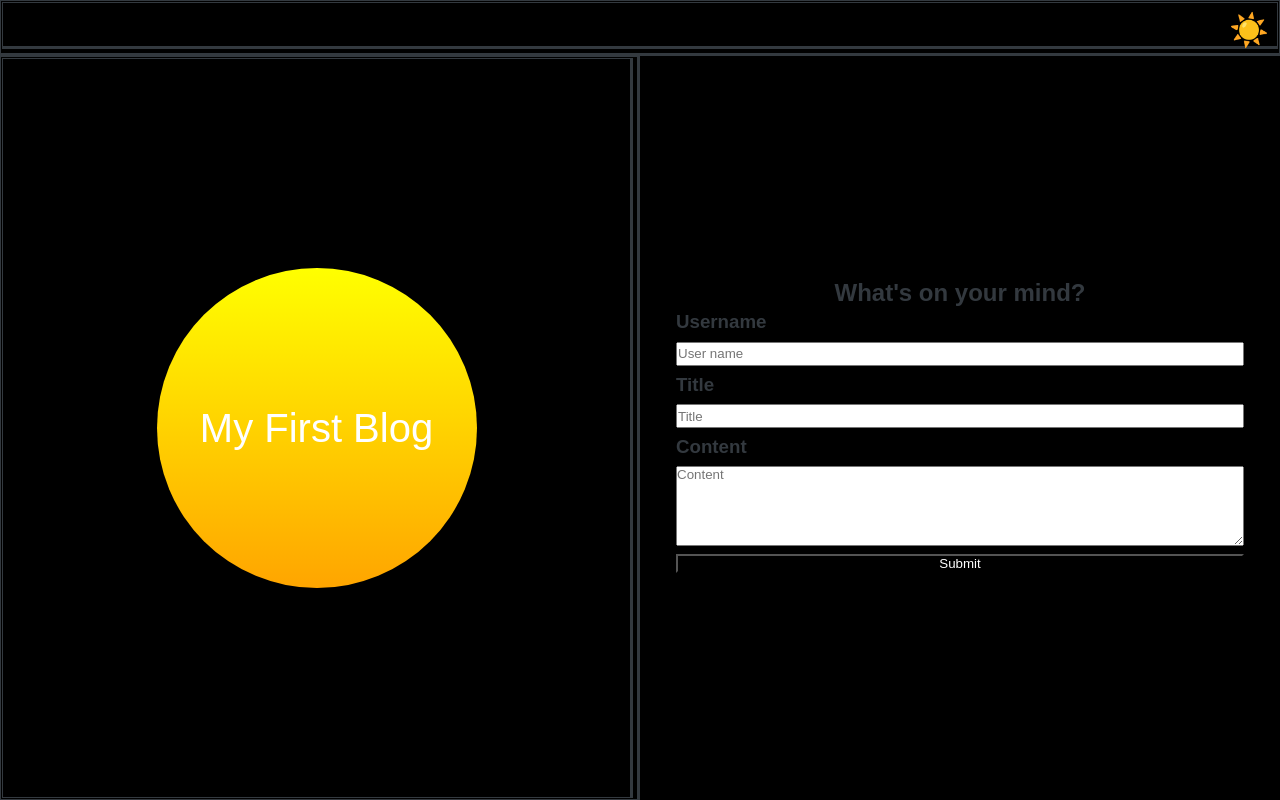
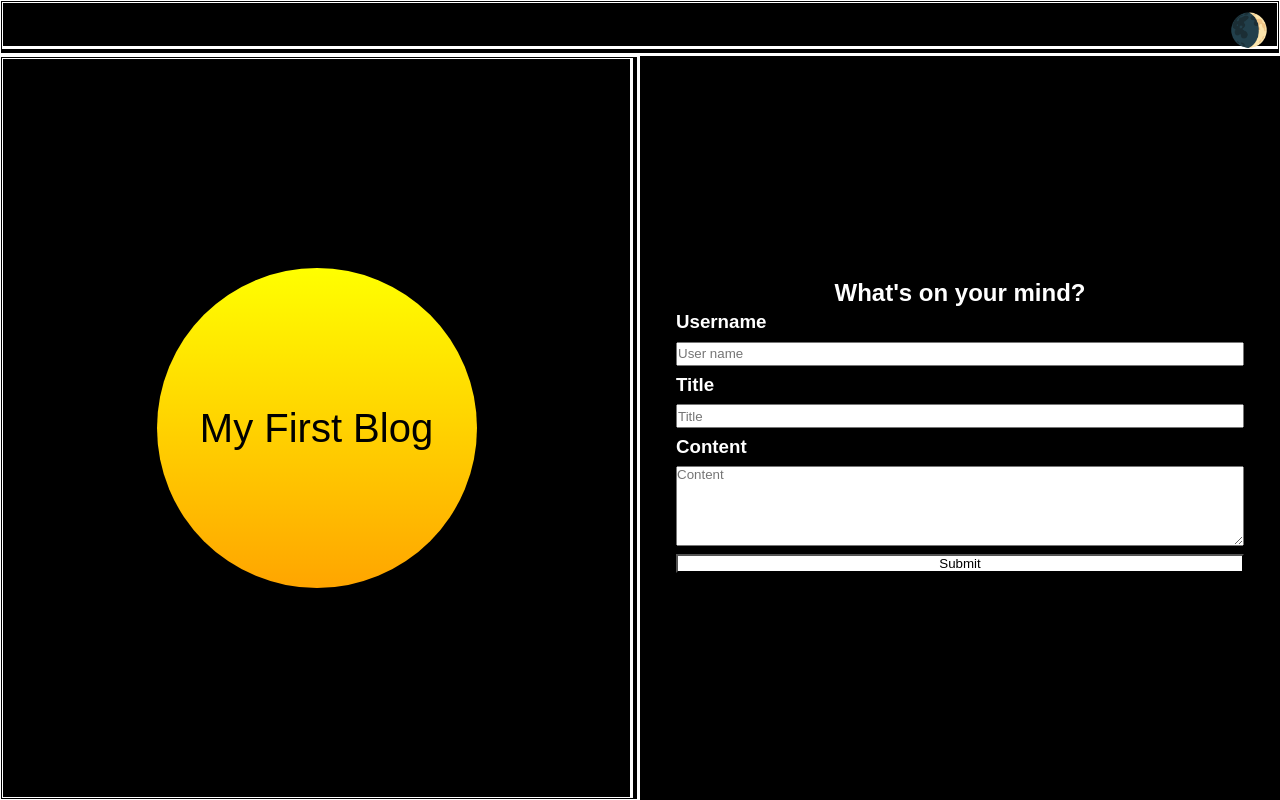
Before and after one commit to jonghoBae0218/Blog_Jongho_Bae, a plain HTML site: page index.html in a window 1280 px wide. Both pictures are taken after a click on the element "☀️". Drawn offline with Linux system fonts and the light colour scheme.

Commit message:
fully implemented darkmode

```diff
--- a/Assets/css/blog.css
+++ b/Assets/css/blog.css
@@ -1,5 +1,6 @@
 
-header{
+/* light mode */
+.light header{
     display: flex;
     justify-content: space-between;
     border-bottom: 7px double black;
@@ -8,8 +9,7 @@ header{
 }
 
 
-
-footer{
+.light footer{
     /* position:fixed; */
     bottom: 0;
     right: 0;
@@ -19,16 +19,20 @@ footer{
     border-style: double;
 }
 
-footer h2{
+.light footer h2{
     text-align: center;
 }
 
-header > div{
+.light header > div{
     display: flex;
 }
 
-/* Light mode */
-.box{
+.light #submission-body{
+    min-height: 82vh;
+
+}
+
+.light .box{
     border: 1px solid black;
 
     margin: 6px;
@@ -40,34 +44,148 @@ header > div{
     /* background-color: blue; */
 
 }
-.box > h2{
+.light .box > h2{
     border-bottom: 1px solid black;
     margin: 2px;
 }
 
-.box > p{
+.light a{
+    text-decoration: none;
+
+}
+
+.light .box > p{
     /* border-bottom: 1px solid black; */
     padding-top: 8px;
     padding-bottom: 8px;
 }
 
-.box > h3{
+.light .box > h3{
     color:gray;
     font-size: 16px;
     font-weight: lighter;
     margin: 2px;
 }
 
-#back-button{
+.light #back-button{
     background-color: black;
     color: white;
     padding: 3px;
     margin: 3px;
 }
 
-#darkmode-button{
+.light #darkmode-button{
     background-color: white;
     color: black;
     padding: 3px;
     margin: 3px;
 }
+
+/* Dark mode */
+.dark header{
+    display: flex;
+    justify-content: space-between;
+    background-color: black;
+    border-bottom: 7px double white;
+    /* border-style: double; */
+    padding: 8px;
+}
+.dark header h1{
+    color: white;
+}
+
+.dark main{
+    background-color: black;
+
+}
+
+.dark #submission-body{
+    background-color: black;
+    min-height: 82vh;
+}
+.dark footer{
+    /* position:fixed; */
+    bottom: 0;
+    right: 0;
+    left: 0;
+    /* align-items: baseline; */
+    border-top: 7px;
+    border-style: double;
+    background-color: black;
+    color: white;
+    border-color: white;
+}
+
+.dark footer h2{
+    text-align: center;
+    color: white;;
+}
+
+.dark footer p{
+    color: white;
+}
+
+.dark footer strong{
+    color: white;
+}
+
+.dark a{
+    text-decoration: none;
+    color: white;
+}
+
+.dark header > div{
+    display: flex;
+
+}
+
+.dark .box{
+    border: 1px solid white;
+    background-color: black;
+    color: white;
+
+    margin: 6px;
+    padding-left: 5px;
+    padding-right: 5px;
+    /* border-radius:; */
+    /* height: 200px; */
+    /* width: 200px; */
+    /* background-color: blue; */
+
+}
+.dark .box > h2{
+    border-bottom: 1px solid white;
+    margin: 2px;
+
+    background-color: black;
+    color: white;
+}
+
+.dark .box > p{
+    /* border-bottom: 1px solid black; */
+    padding-top: 8px;
+    padding-bottom: 8px;
+    background-color: black;
+    color: white;
+}
+
+.dark .box > h3{
+    color:gray;
+    font-size: 16px;
+    font-weight: lighter;
+    margin: 2px;
+}
+
+.dark #back-button{
+    background-color: white;
+    color: black;
+    padding: 3px;
+    margin: 3px;
+}
+
+.dark #darkmode-button{
+    background-color: white;
+    color: black;
+    padding: 3px;
+    margin: 3px;
+}
--- a/Assets/css/form.css
+++ b/Assets/css/form.css
@@ -6,14 +6,16 @@ main{
 
 }
 /* Light theme */
-header{
+
+
+.light header{
     height: 7vh;
     border-bottom: 10px;
     border-style: double;
     padding: 8px;
 }
 
-.blog-name{
+.light .blog-name{
     width: 50%;
     border-right:10px ;
     border-style: double;
@@ -22,7 +24,7 @@ header{
     justify-content: center;
     align-items: center;
 }
-.grad-box{
+.light .grad-box{
     display: flex;
     justify-content: center;
     align-items: center;
@@ -35,7 +37,7 @@ header{
 }
 
 
-.input-box{
+.light .input-box{
     width: 50%;
     height: 93vh;
     display: flex;
@@ -43,28 +45,101 @@ header{
     align-items: center;
 }
 
-.input-box h2{
+.light .input-box h2{
     text-align: center;
 }
 
-.input-box h3 {
+.light .input-box h3 {
     padding:4px;
 }
 
-.input-box>div{
+.light .input-box>div{
     width:90%;
 }
-#submit{
+
+.light #submit{
     color: white;
     background-color: black;
     justify-content:center;
     width: 100%;
 
 }
-.text-box{
+.light .text-box{
     width: 100%;
     height: 24px;
 }
+/* Dark theme */
+
+.dark header{
+    height: 7vh;
+    border-bottom: 10px;
+    border-style: double;
+    padding: 8px;
+    background-color: black;
+    border-color: white;
+}
+
+.dark .blog-name{
+    width: 50%;
+    border-right:10px ;
+    border-style: double;
+    height: 93vh;
+    display: flex;
+    justify-content: center;
+    align-items: center;
+    background-color: black;
+    border-color: white;
+
+}
+.dark .grad-box{
+    display: flex;
+    justify-content: center;
+    align-items: center;
+    height: 40vh;
+    width: 40vh;
+    background: linear-gradient(to bottom, yellow, orange);
+    border-radius: 100%;
+    font-size: 40px;
+    color: black;
+}
+
+
+.dark .input-box{
+    width: 50%;
+    height: 93vh;
+    display: flex;
+    justify-content: center;
+    align-items: center;
+    background-color: black;
+}
+
+.dark .input-box h2{
+    text-align: center;
+    color:white;
+}
+
+.dark .input-box h3 {
+    padding:4px;
+    color:white
+}
+
+.dark .input-box>div{
+    width:90%;
+    color: white;
+}
+
+.dark #submit{
+    color: black;
+    background-color: white;
+    justify-content:center;
+    width: 100%;
+
+}
+.dark .text-box{
+    width: 100%;
+    height: 24px;
+}
+
 
 
 /* General */
--- a/Assets/js/form.js
+++ b/Assets/js/form.js
@@ -4,7 +4,7 @@ const titleInput = document.querySelector('#title-input');
 const content = document.querySelector('#content-input');
 
 
-
+console.log("Code initiated");
 
 submitBtn.addEventListener("click", function(event){
     event.preventDefault();
--- a/Assets/js/logic.js
+++ b/Assets/js/logic.js
@@ -7,22 +7,47 @@
 
 
 const buttonInput = document.querySelector("#darkmodeIcon");
-// const buttonInput = document.querySelector("#darkmodeIcon");
+const container = document.querySelector('.container');
+
+let mode = 'light';
 
 
+let initTheme = localStorage.getItem('theme') || 'light';
+if(initTheme === 'light'){
+  container.setAttribute('class', 'light');
+  buttonInput.textContent = '☀️';
+  mode = 'light';
+}else{
+  container.setAttribute('class', 'dark');
+  mode = 'dark';
+  buttonInput.textContent = '🌒';
 
-buttonInput.addEventListener('click', myFunction);
-
-function myFunction() {
-    const boxElement = document.querySelectorAll(".boxSelect");
-    var element = document.body;
-    element.classList.toggle("dark-mode");
-    for(let i=0; i < boxElement.length; i++){
-        boxElement[i].classList.toggle("darkbox");
-        boxElement[i].classList.toggle("box");
-    }
-    const backButton = document.querySelector("#back-button");
-    backButton.classList.toggle("darkmode-button");
+}
 
 
-}
+// Listen for a click event on toggle switch
+buttonInput.addEventListener('click', function () {
+  // If mode is dark, apply light background
+  if (mode === 'dark') {
+    console.log("Entered lightmode")
+    mode = 'light';
+    container.setAttribute('class', 'light');
+    console.log(container.getAttribute('class'))
+    localStorage.setItem('theme', mode);
+    buttonInput.textContent = '☀️';
+
+  }
+  // If mode is light, apply dark background
+  else {
+    console.log("Entered darkmode")
+
+    mode = 'dark';
+    container.setAttribute('class', 'dark');
+    console.log(container.getAttribute('class'))
+    localStorage.setItem('theme', mode);
+    buttonInput.textContent = '🌒';
+
+
+  }
+
+});
--- a/index.html
+++ b/index.html
@@ -18,6 +18,7 @@
 
   <body>
     <!-- Header that has applicant name and navigation -->
+    <div class ='container light'>
         <header>
 
             <h1 id="darkmodeIcon">☀️</h1>
@@ -42,6 +43,7 @@
             </section>
 
         </main>
+    </div>
 
     <script src = "Assets/js/logic.js"></script>
     <script src = "Assets/js/form.js"></script>
```
Also changed, not shown: blog.html (+5 -4 lines). Lines whose indentation alone changed are shown as unchanged.
